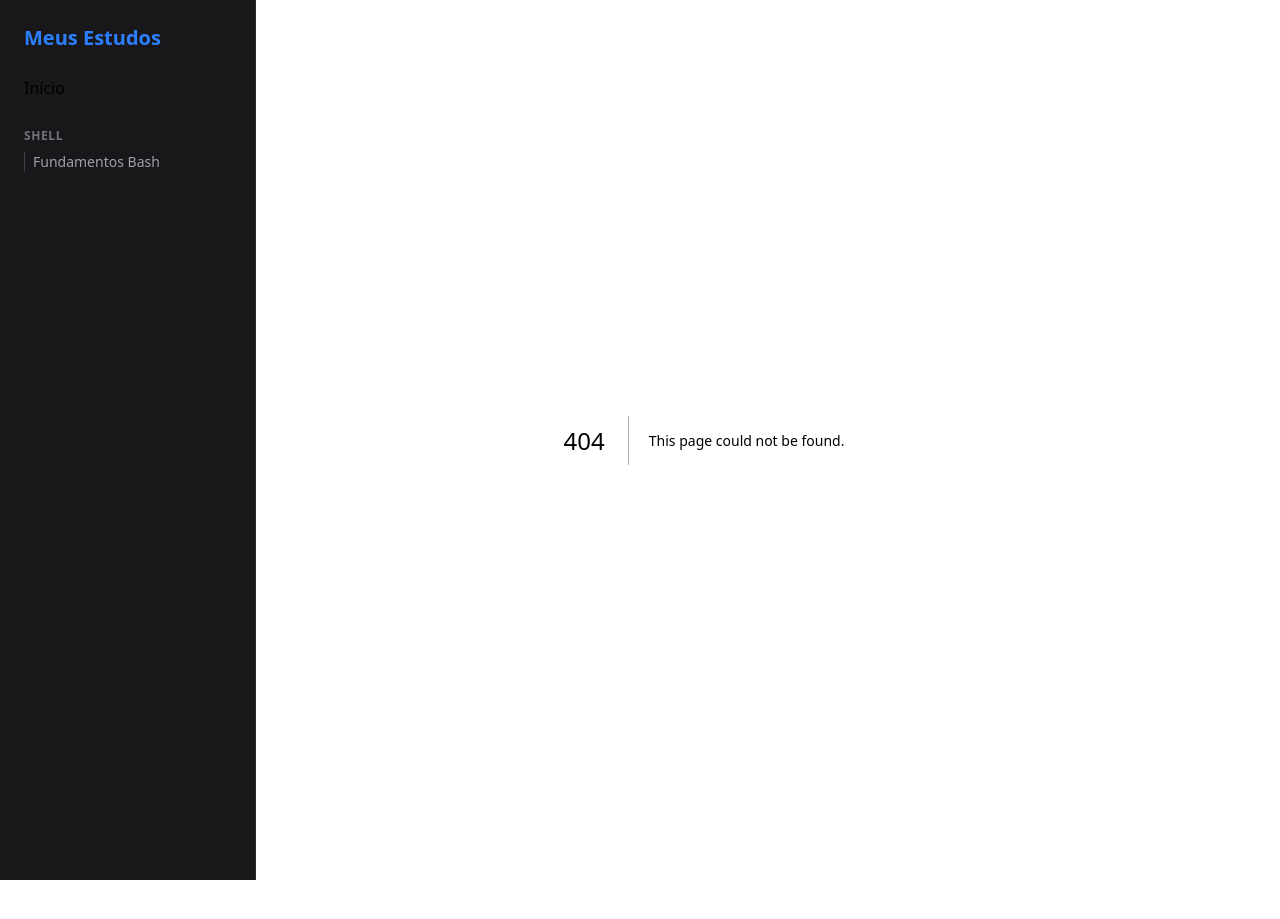
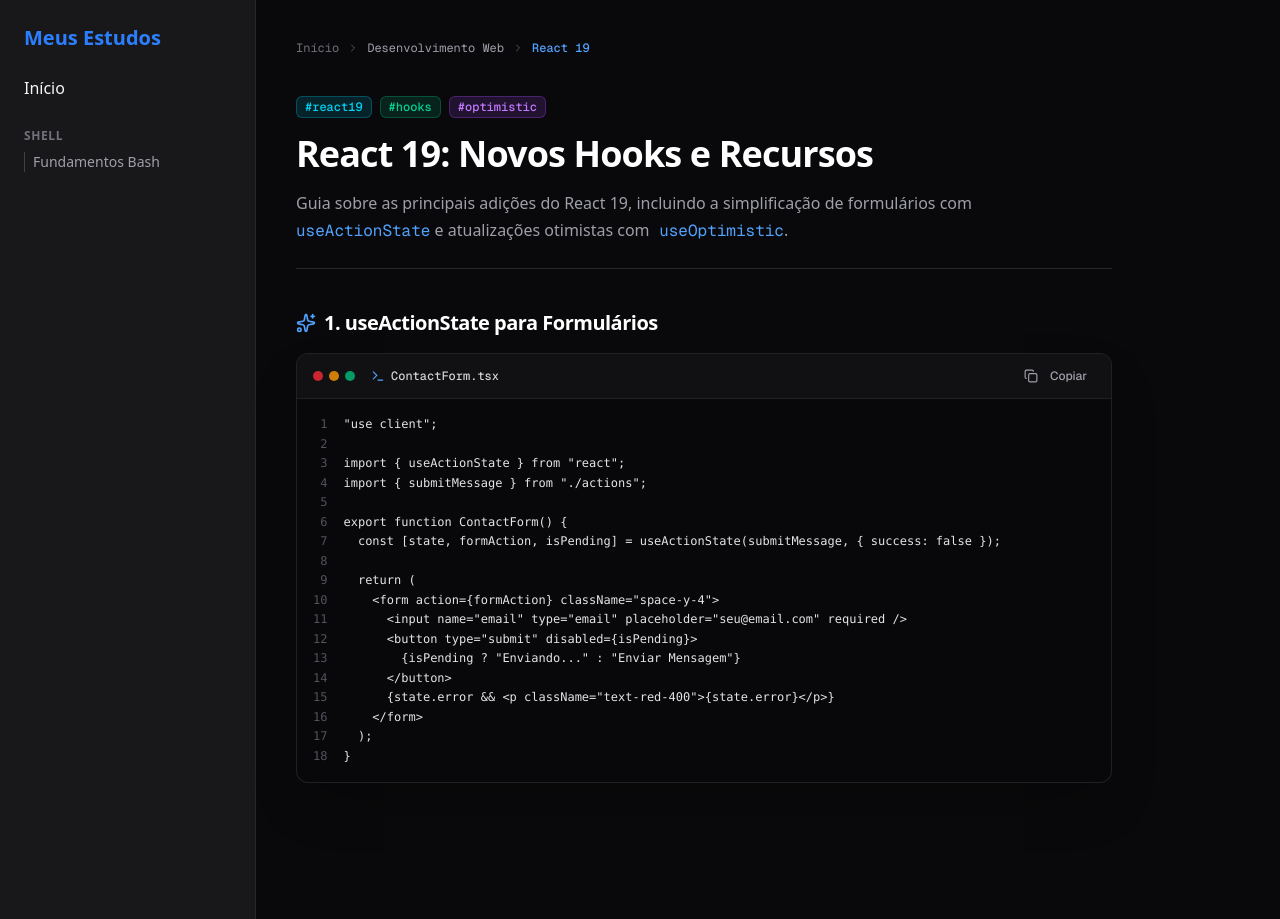
Before and after one commit to rochajrdev/TechNotes-web, a Next.js app: page /web/react in a window 1280 px wide. Before the commit this address had no page. Before the commit the page ends 880 px from the top, so only its background shows below. Built offline with nearby package versions, Linux system fonts and the light colour scheme.

Commit message:
feat(web): adicionar guia de React 19 Hooks e Server Components

```diff
--- /dev/null
+++ b/app/web/react/page.tsx
@@ -0,0 +1,76 @@
+import Link from "next/link";
+import { Cpu, ChevronRight, Clock, Calendar, Zap, Sparkles } from "lucide-react";
+import { Badge } from "@/components/ui/badge";
+import { CodeBlock } from "@/components/ui/code-block";
+
+export const metadata = {
+  title: "React 19 Hooks & Server Actions - TechNotes",
+  description: "Novidades do React 19: useActionState, useOptimistic, use e Server Actions.",
+};
+
+export default function React19Page() {
+  return (
+    <article className="space-y-10 pb-20">
+      <nav className="flex items-center gap-2 text-xs font-mono text-zinc-500">
+        <Link href="/" className="hover:text-zinc-300 transition-colors">
+          Início
+        </Link>
+        <ChevronRight className="h-3 w-3 text-zinc-600" />
+        <span className="text-zinc-400">Desenvolvimento Web</span>
+        <ChevronRight className="h-3 w-3 text-zinc-600" />
+        <span className="text-blue-400 font-medium">React 19</span>
+      </nav>
+
+      <header className="space-y-4 border-b border-zinc-800 pb-6">
+        <div className="flex flex-wrap items-center gap-2">
+          <Badge variant="blue">#react19</Badge>
+          <Badge variant="success">#hooks</Badge>
+          <Badge variant="purple">#optimistic</Badge>
+        </div>
+
+        <h1 className="text-3xl sm:text-4xl font-extrabold tracking-tight text-white">
+          React 19: Novos Hooks e Recursos
+        </h1>
+
+        <p className="text-base text-zinc-400 leading-relaxed max-w-3xl">
+          Guia sobre as principais adições do React 19, incluindo a simplificação de formulários com
+          <code className="text-blue-400 font-mono"> useActionState</code> e atualizações otimistas com
+          <code className="text-blue-400 font-mono"> useOptimistic</code>.
+        </p>
+      </header>
+
+      <section className="space-y-4">
+        <div className="flex items-center gap-2">
+          <Sparkles className="h-5 w-5 text-blue-400" />
+          <h2 className="text-xl font-bold text-white tracking-tight">
+            1. useActionState para Formulários
+          </h2>
+        </div>
+
+        <CodeBlock
+          filename="ContactForm.tsx"
+          language="tsx"
+          showLineNumbers={true}
+          code={`"use client";
+
+import { useActionState } from "react";
+import { submitMessage } from "./actions";
+
+export function ContactForm() {
+  const [state, formAction, isPending] = useActionState(submitMessage, { success: false });
+
+  return (
+    <form action={formAction} className="space-y-4">
+      <input name="email" type="email" placeholder="seu@email.com" required />
+      <button type="submit" disabled={isPending}>
+        {isPending ? "Enviando..." : "Enviar Mensagem"}
+      </button>
+      {state.error && <p className="text-red-400">{state.error}</p>}
+    </form>
+  );
+}`}
+        />
+      </section>
+    </article>
+  );
+}
```
